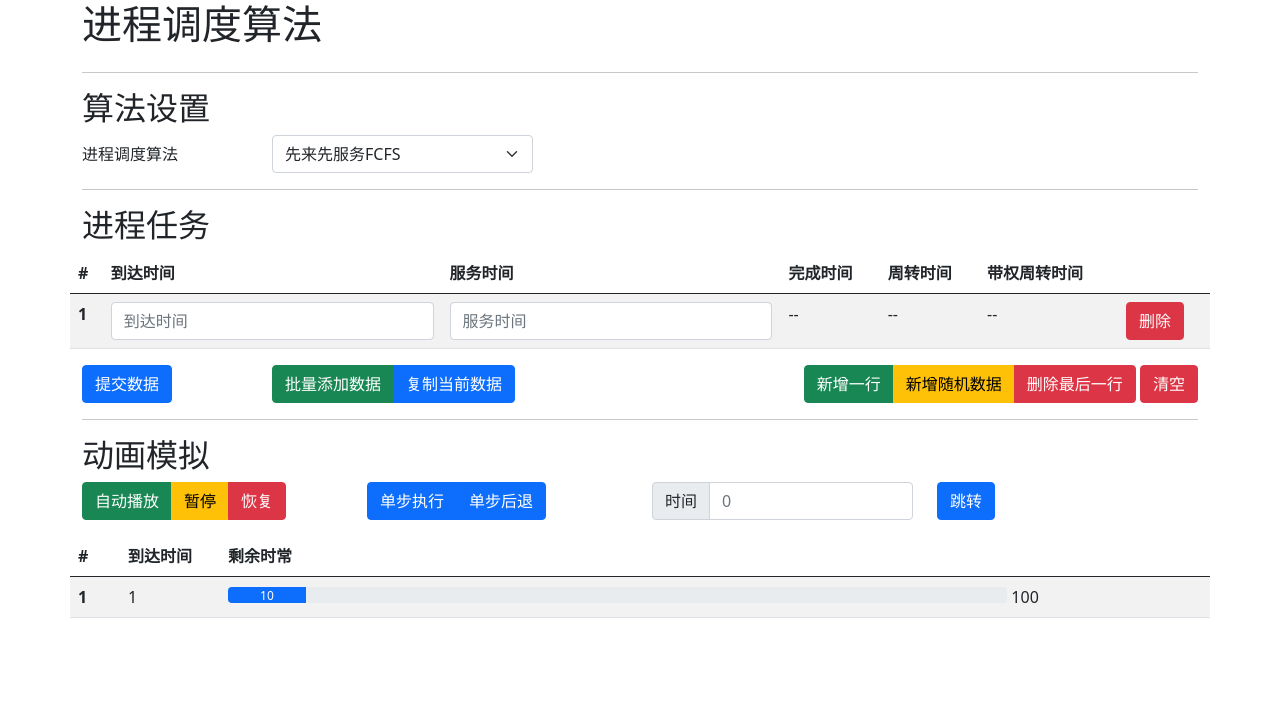
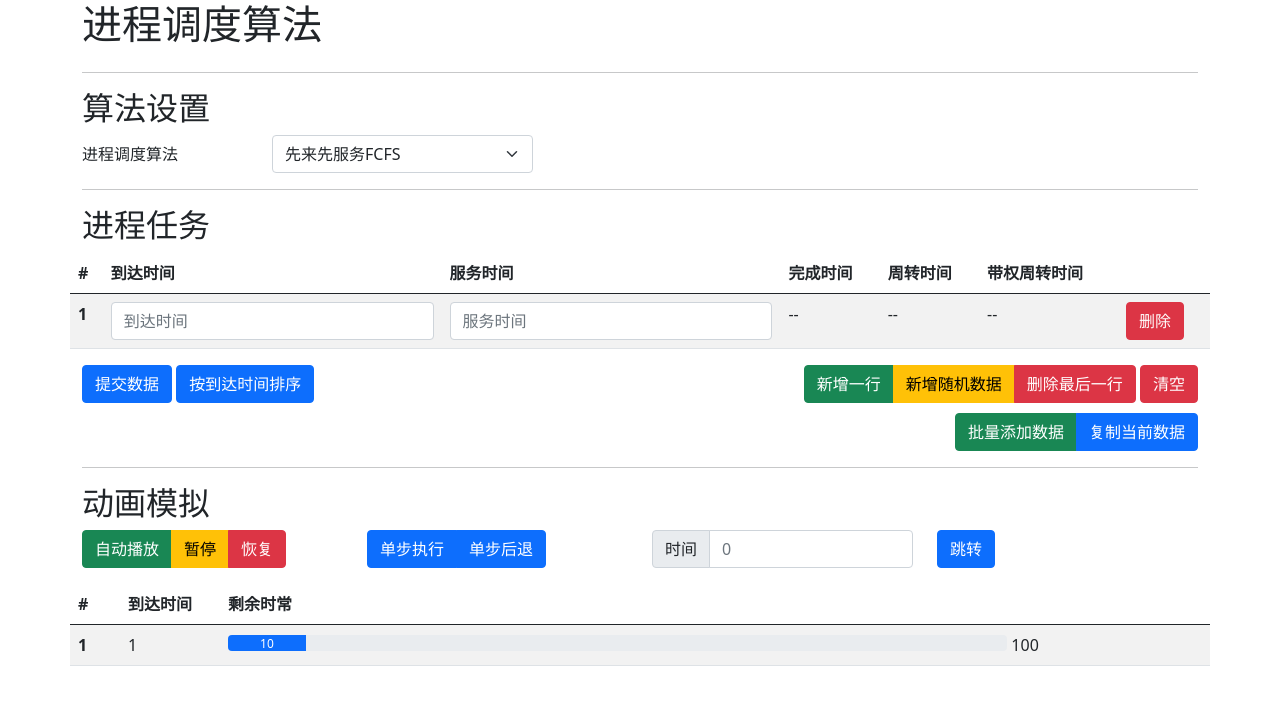
Before and after one commit to KZNS/system-simulation, a plain HTML site: page scheduling.html in a window 1280 px wide. Drawn offline with nearby package versions, Linux system fonts and the light colour scheme.

Commit message:
feat: add sortProcessInfos()

```diff
--- a/scheduling.html
+++ b/scheduling.html
@@ -89,19 +89,11 @@
             </table>
         </div>
         <div class="row">
-            <div class="col-2">
+            <div class="col" style="text-align: left">
                 <button type="button" class="btn btn-primary" onclick="commitProcessInfos()">提交数据</button>
+                <button type="button" class="btn btn-primary" onclick="sortProcessInfos()">按到达时间排序</button>
             </div>
-            <div class="col">
-                <div class="btn-group" role="group" aria-label="Basic example">
-                    <!-- Button trigger modal -->
-                    <button type="button" class="btn btn-success" data-bs-toggle="modal"
-                        data-bs-target="#inputProcessInfos-Modal" onclick="initModal(this)">批量添加数据</button>
-                    <button type="button" class="btn btn-primary" onclick="saveProcessInfos()">复制当前数据</button>
-                </div>
-
-            </div>
-            <div class="col-6" , style="text-align: right">
+            <div class="col-6" style="text-align: right">
                 <div class="btn-group" role="group" aria-label="Basic example">
                     <button type="button" class="btn btn-success" onclick="newProcessInfo()">新增一行</button>
                     <button type="button" class="btn btn-warning">新增随机数据</button>
@@ -110,7 +102,17 @@
                 <button type="button" class="btn btn-danger" onclick="delProcessInfoAll()">清空</button>
             </div>
         </div>
-
+        <div class="clearfix" style="margin-bottom: 10px;"></div>
+        <div class="row">
+            <div class="col" style="text-align: right">
+                <div class="btn-group" role="group" aria-label="Basic example">
+                    <!-- Button trigger modal -->
+                    <button type="button" class="btn btn-success" data-bs-toggle="modal"
+                        data-bs-target="#inputProcessInfos-Modal" onclick="initModal(this)">批量添加数据</button>
+                    <button type="button" class="btn btn-primary" onclick="saveProcessInfos()">复制当前数据</button>
+                </div>
+            </div>
+        </div>
         <div class="row">
             <div class="col">
                 <hr />
--- a/scheduling.js
+++ b/scheduling.js
@@ -290,6 +290,33 @@ function CSVToArray(strData, strDelimiter) {
 
     // Return the parsed data.
     return (arrData);
+}
+function sortProcessInfos() {
+    console.log("do sortProcessInfos()");
+    processes.sort(
+        function (a, b) {
+            var aT, bT;
+            if (positiveInt.test(a.arrivalTime)) {
+                aT = parseInt(a.arrivalTime);
+            }
+            else {
+                aT = 1000000;
+            }
+            if (positiveInt.test(b.arrivalTime)) {
+                bT = parseInt(b.arrivalTime);
+            }
+            else {
+                bT = 1000000;
+            }
+            if (aT == bT) {
+                return a.id - b.id;
+            }
+            else {
+                return aT - bT;
+            }
+        }
+    )
+    updateTable();
 }
 
 /* 数据提交
```
